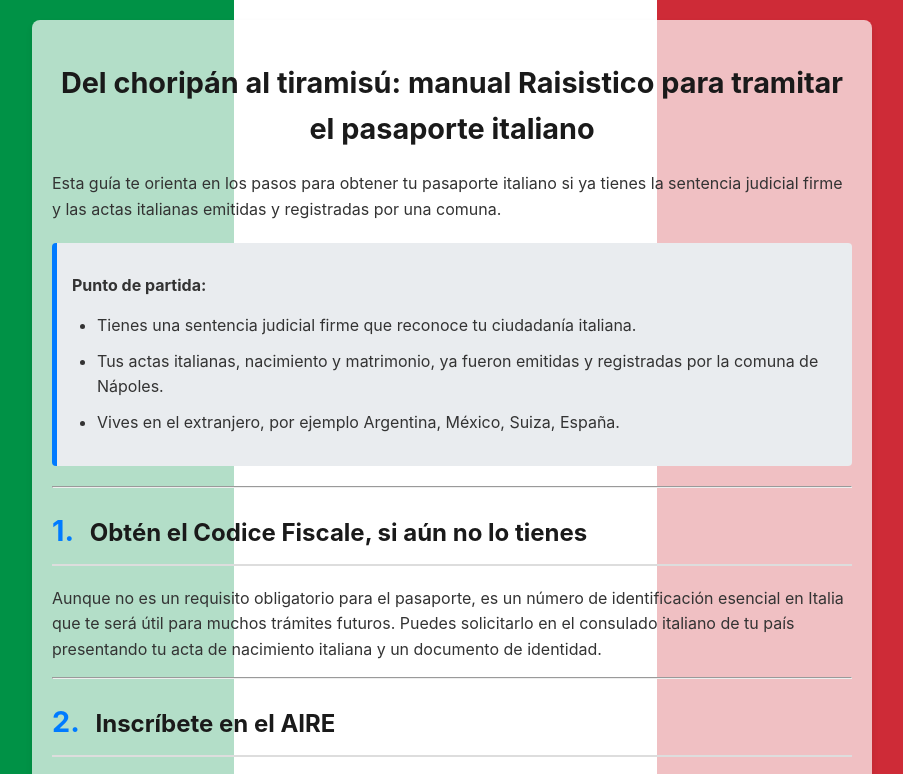
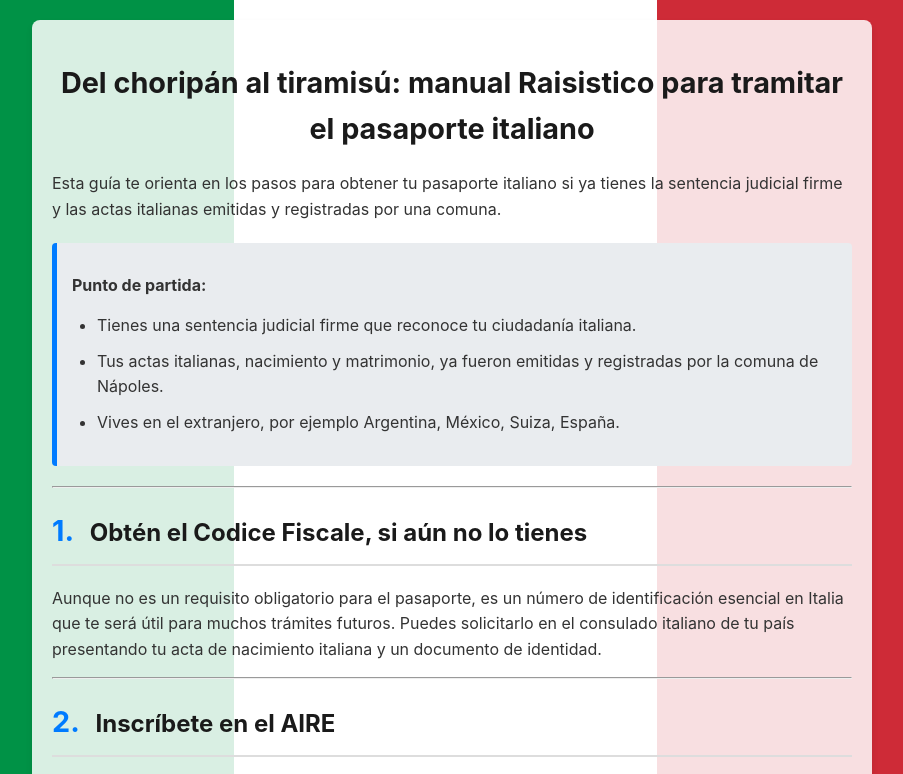
Before and after one commit to adolforais/ciudadania_italiana, a plain HTML site: page index.html in a window 1280 px wide. Shown: the top 774 px of the page, without its empty margins (188-1091 px from the left). Drawn offline with Linux system fonts and the light colour scheme.

Commit message:
Update index.html

```diff
--- a/index.html
+++ b/index.html
@@ -21,7 +21,7 @@
     .container {
         max-width: 800px;
         margin: auto;
-        background: rgba(255, 255, 255, 0.7); /* blanco con transparencia */
+        background: rgba(255, 255, 255, 0.85); /* blanco con transparencia */
         padding: 20px;
         border-radius: 8px;
         box-shadow: 0 4px 6px rgba(0,0,0,0.1);
```
